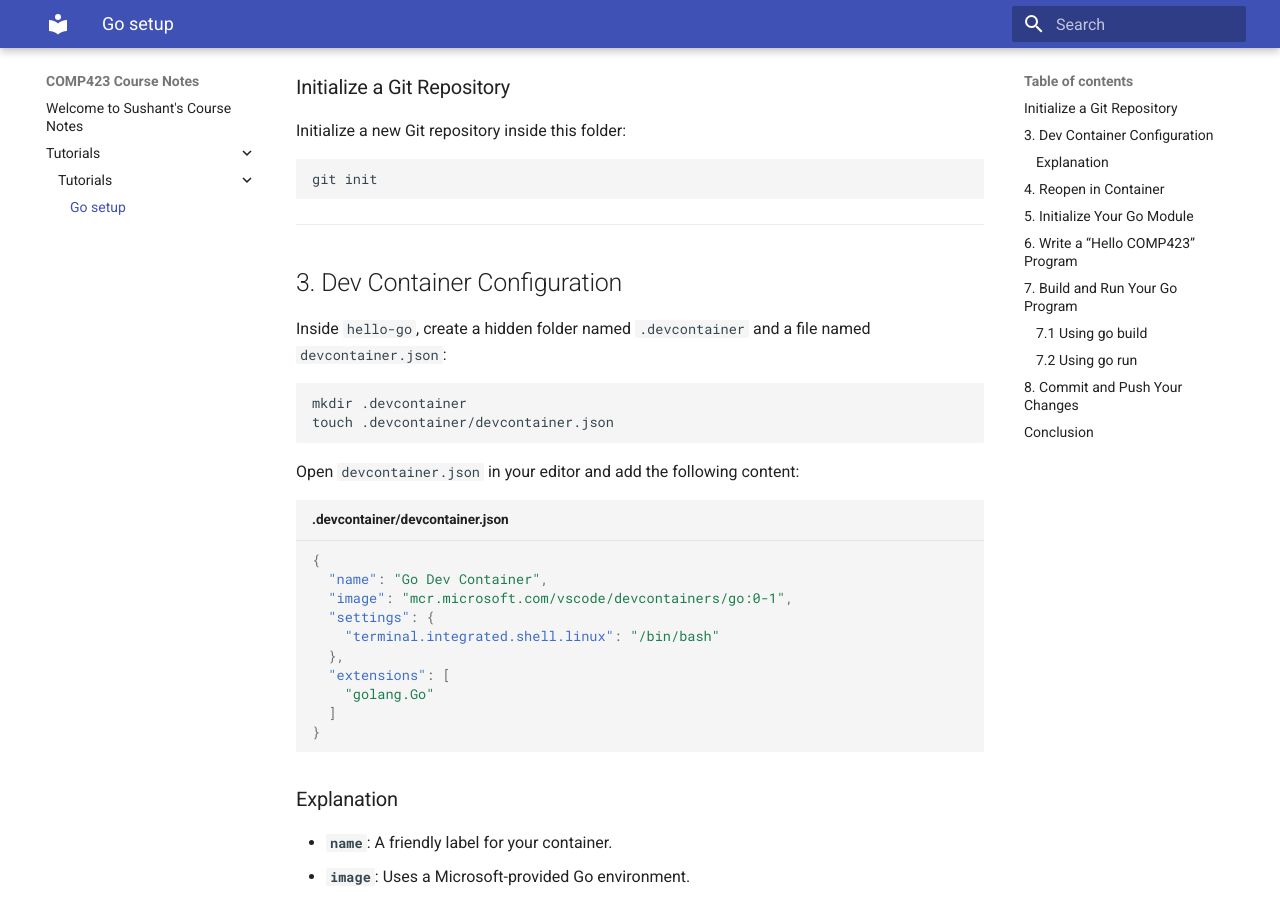
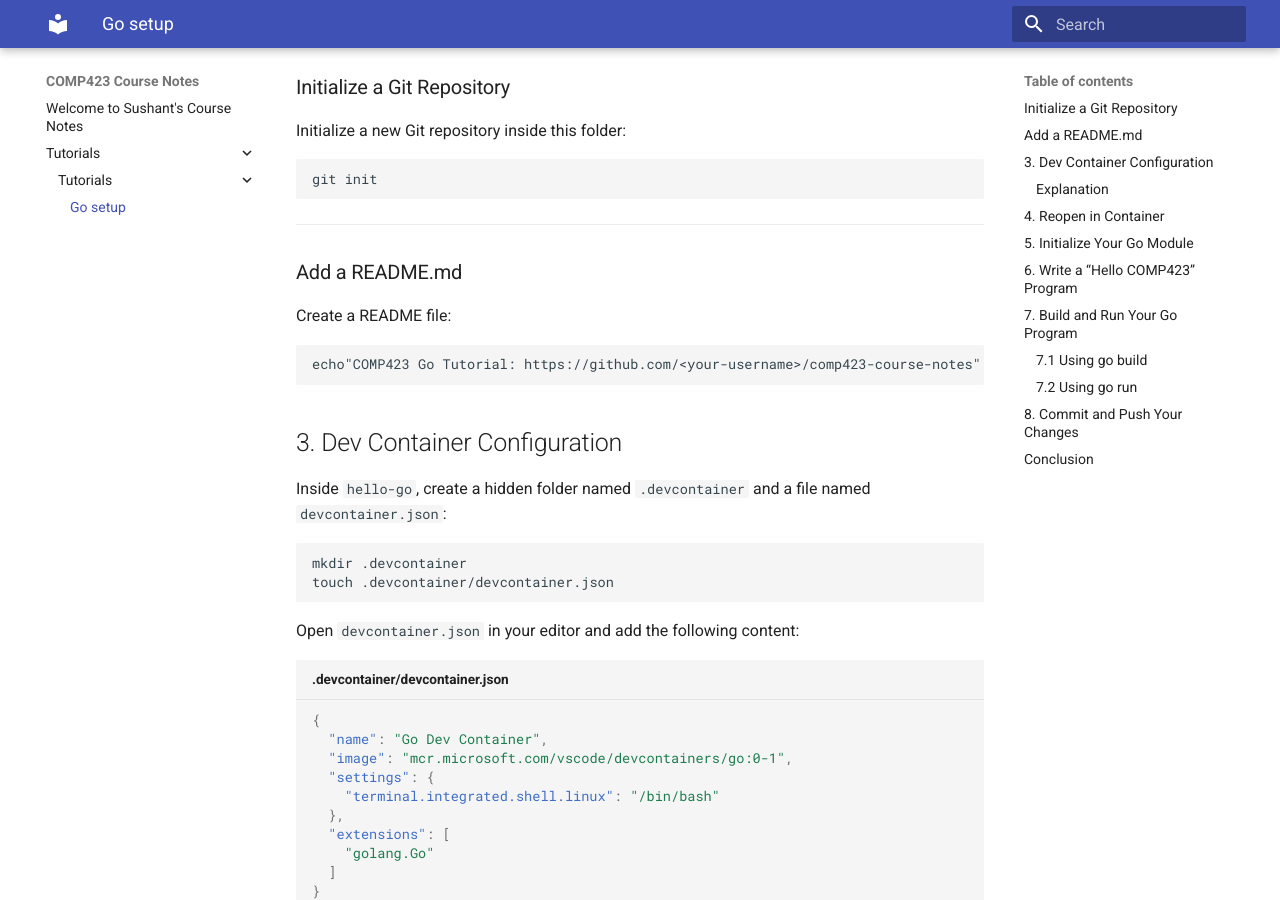
Before and after one commit to sushmarella/sushmarella-comp423-course-notes, an MkDocs documentation site: the page built from docs/tutorials/tutorials/go-setup.md, in a window 1280 px wide and 900 px high, scrolled down 383 px. Built offline with MkDocs 1.6.1 and Material for MkDocs 9.7.7, drawn with Linux system fonts in a browser that asks for light colours.

Commit message:
Add instructions for README.md

````diff
--- a/docs/tutorials/tutorials/go-setup.md
+++ b/docs/tutorials/tutorials/go-setup.md
@@ -20,6 +20,15 @@ git init
 ```
 
 ---
+
+
+### Add a README.md
+
+Create a README file:
+
+```
+echo"COMP423 Go Tutorial: https://github.com/<your-username>/comp423-course-notes" > README.md
+```
 
 ## 3. Dev Container Configuration
 
````
